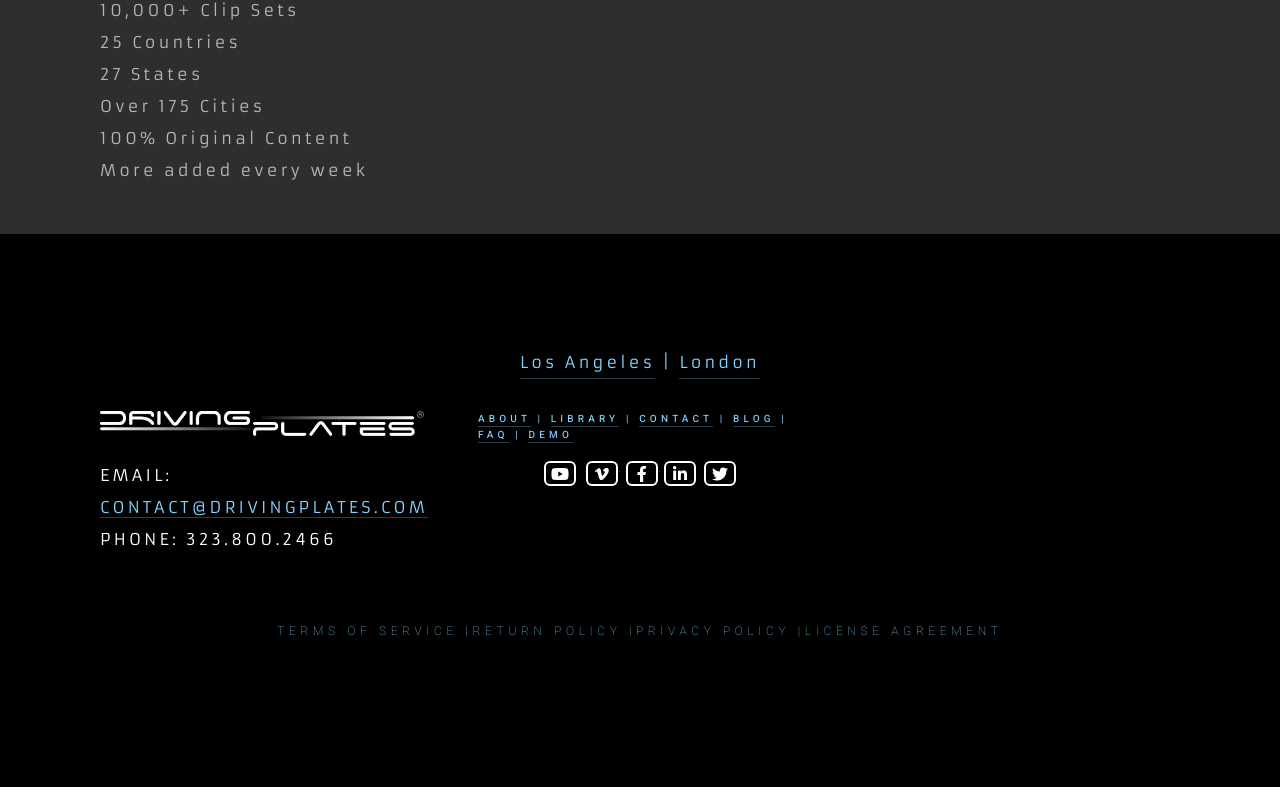
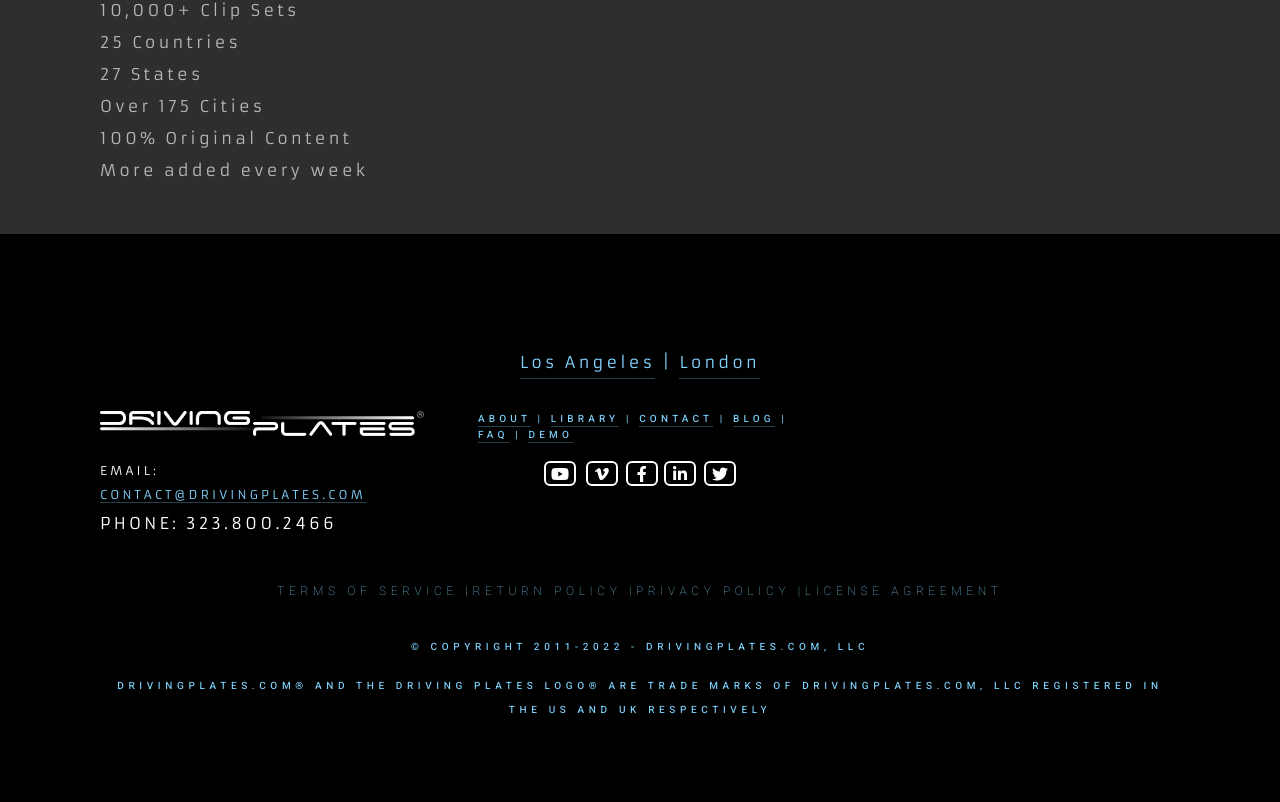
Before and after one commit to josephgreat/drivingplate, a Vue app: page / in a window 1280 px wide. Shown: the part 2351-3153 px from the top of the page. Built offline with nearby package versions, Linux system fonts and the light colour scheme; a web font is replaced by a local one.

Commit message:
added footer last paragraph

```diff
--- a/src/components/FooterSection.vue
+++ b/src/components/FooterSection.vue
@@ -9,15 +9,14 @@
                             <img src="../assets/images/logo.png" />
                         </a>
                     </div>
-                    <figcaption class="pt-[18px]"><span>EMAIL:</span> <a href="/about-driving-plates" class="border-b-[1px] border-[rgba(128,212,255,.3)] text-[#80d4ff]">CONTACT@DRIVINGPLATES.COM</a></figcaption>
-                    <figcaption class="white-space-pre-wrap">PHONE: 323.800.2466</figcaption>
+                    <figcaption class="pt-[18px] text-[12px] whitespace-pre-wrap leading-6"><span>EMAIL:</span> <a href="/about-driving-plates" class="border-b-[1px] border-[rgba(128,212,255,.3)] text-[#80d4ff]">CONTACT@DRIVINGPLATES.COM</a></figcaption>
+                    <figcaption class="whitespace-pre-wrap">PHONE: 323.800.2466</figcaption>
                 </figure>
                 <div class="sm:w-[30%] text-white pt-[18px] sm:pt-0">
                     <h3 class="whitespace-pre-wrap text-[#80d4ff] text-[10px] uppercase leading-4 tracking-[0.26rem] font-medium font-['Heebo']"><a href="/about-driving-plates" class="border-b-[1px] border-[rgba(128,212,255,.3)]">ABOUT</a> | <a href="https://library.drivingplates.com" class="border-b-[1px] border-[rgba(128,212,255,.3)]">LIBRARY</a> | <a href="/contact" class="border-b-[1px] border-[rgba(128,212,255,.3)]">CONTACT</a> | <a href="/news" class="border-b-[1px] border-[rgba(128,212,255,.3)]">BLOG</a> | <a href="/faq" class="border-b-[1px] border-[rgba(128,212,255,.3)]">FAQ</a> | <a href="https://vimeo.com/578517986" target="_blank" class="border-b-[1px] border-[rgba(128,212,255,.3)]">Demo</a></h3>
                     <nav class="flex justify-center pt-[18px]">
                         <a href="http://www.youtube.com/channel/UCCulGI986t_GquAJVq8eS6w" target="_blank" class="w-8 h-[1.6rem] border-2 border-white box-border mx-1 rounded-md grid place-items-center" aria-label="Driving Plates">
                             <i class="fa-brands fa-youtube relative left-[1.5px]"></i>
-
                         </a>
                         <a href="https://vimeo.com/161942412" target="_blank" class="w-8 h-[1.6rem] border-2 border-white box-border mx-1 rounded-md grid place-items-center relative left-[1.75px]" aria-label="Driving Plates">
                             <i class="fa-brands fa-vimeo-v relative left-[1.5px]"></i>
@@ -35,12 +34,17 @@
                 </div>
                 <div class="sm:w-[30%]"></div>
             </div>
-            <nav class="flex justify-center font-['Heebo'] font-[100] text-[12px] leading-6 uppercase sm:tracking-[0.29rem] py-16">
+            <!-- footer nav -->
+            <nav class="flex justify-center font-['Heebo'] font-[100] text-[12px] leading-6 uppercase sm:tracking-[0.29rem] pb-8 pt-10">
                 <a href="/terms-of-service" class="text-[#80d4ff]">Terms of Service | </a>
                 <a href="/return-policy" class="text-[#80d4ff]">Return Policy | </a>
                 <a href="/privacy-policy" class="text-[#80d4ff]">Privacy Policy | </a>
                 <a href="/license" class="text-[#80d4ff]">License Agreement</a>
             </nav>
+            <div class="font-['Heebo'] font-[100] text-[10px] text-[#80d4ff] leading-6 uppercase sm:tracking-[0.29rem]">
+                <h3 class="text-center font-medium">© Copyright 2011-2022 - DrivingPlates.com, LLC</h3>
+                <h3 class="text-center mt-[15px] font-medium">Drivingplates.com® and the DRIVING PLATES logo® are trade marks of Drivingplates.com, LLC registered in the US and UK respectively</h3>
+            </div>
         </div>
     </footer>
 </template>
```
